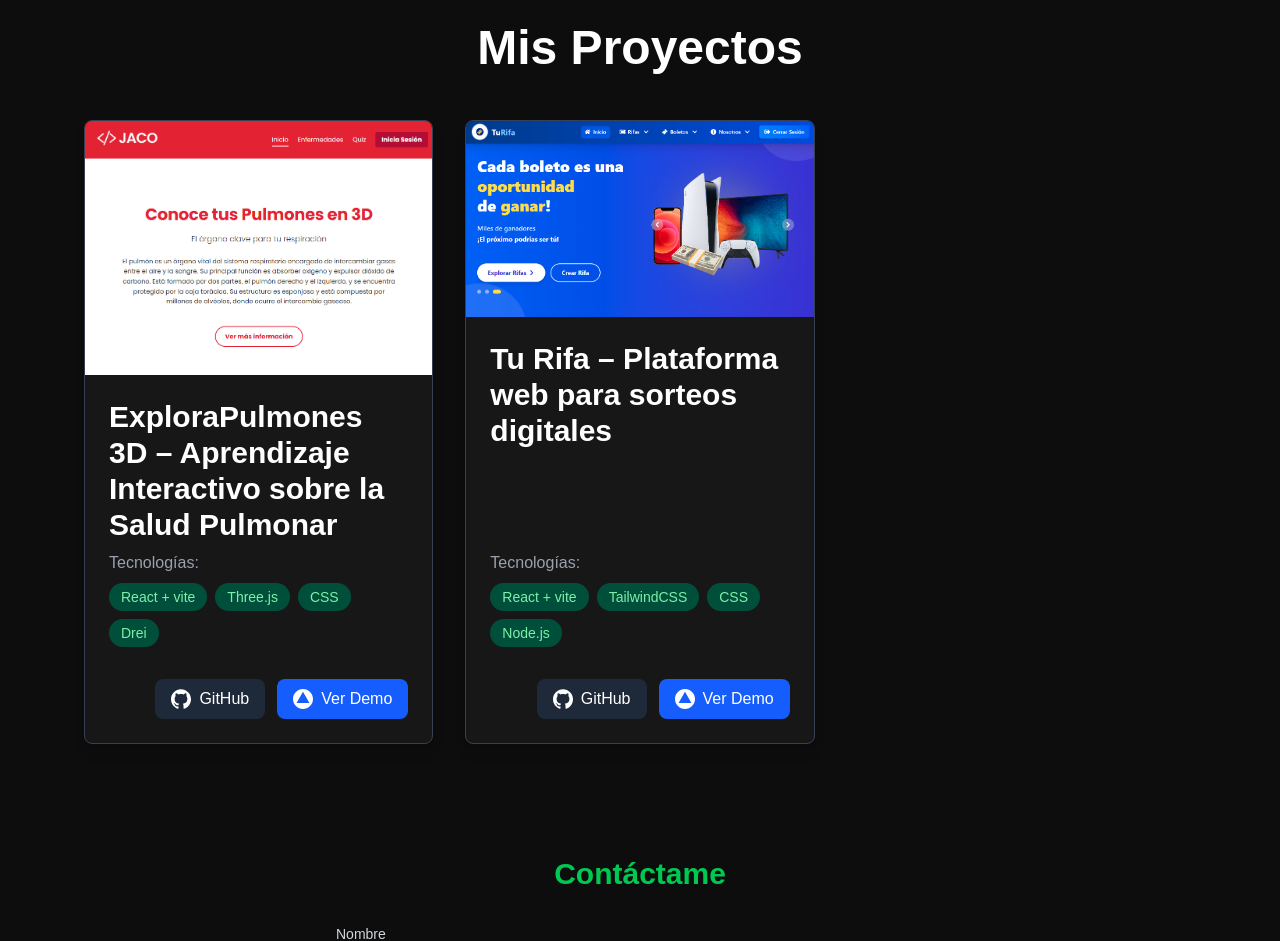
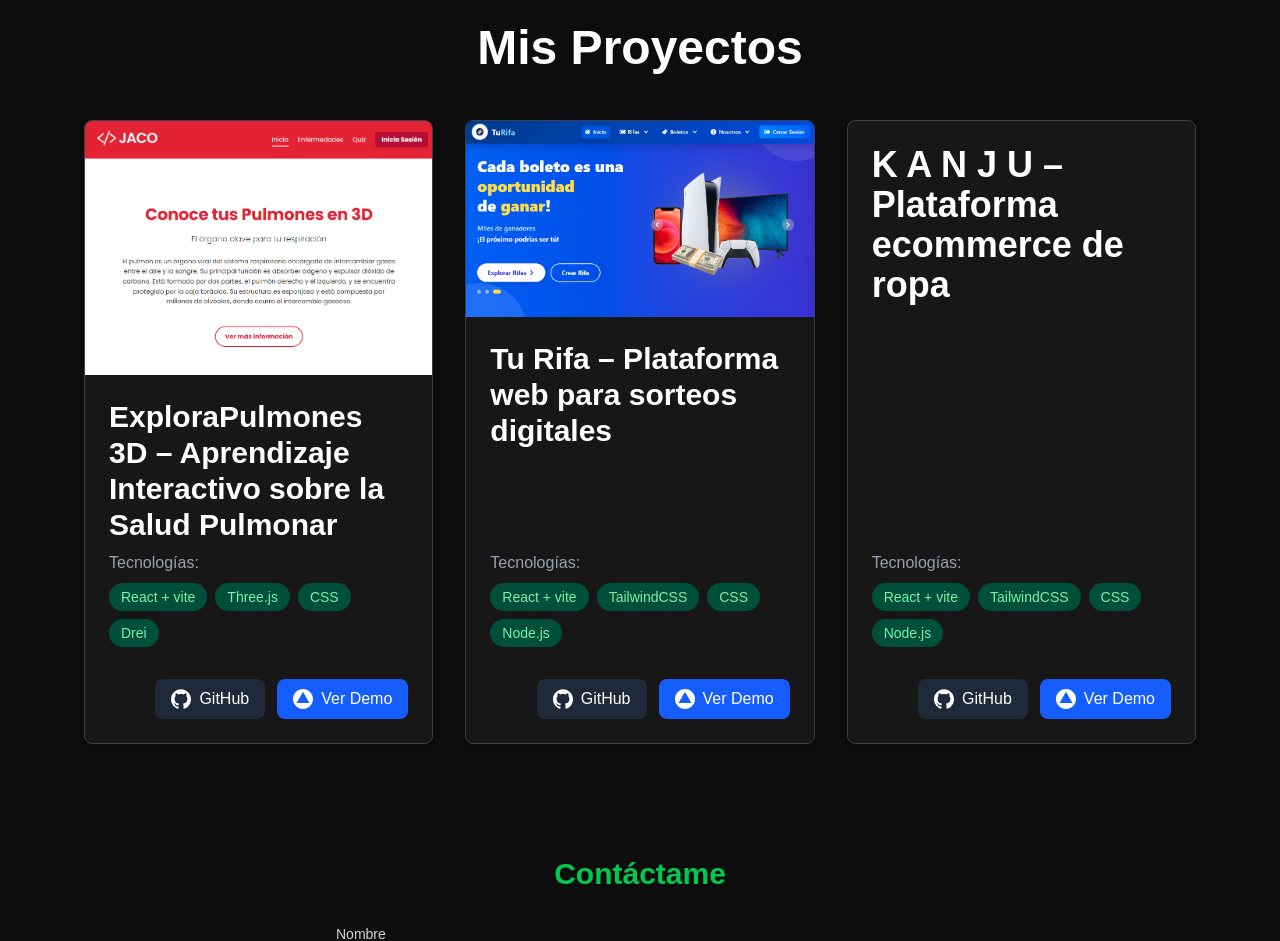
Before and after one commit to DavidGarzonDev/portafolio, a React (Vite) app: page / in a window 1280 px wide. Shown: the part 840-1781 px from the top of the page. Built offline with nearby package versions, Linux system fonts and the light colour scheme; no server answers.

Commit message:
añadiendo nuevo project

```diff
--- a/src/pages/Projects.jsx
+++ b/src/pages/Projects.jsx
@@ -27,6 +27,13 @@ const Projects = () => {
                     vercelLink="https://tu-rifa-h6e6.vercel.app"
                     technologies={["React + vite", "TailwindCSS", "CSS","Node.js"]}
                 />
+                <ProjectCard
+
+                    title="K A N J U – Plataforma ecommerce de ropa"
+                    githubLink="https://github.com/DavidGarzonDev/kanju"
+                    vercelLink="https://kanju.vercel.app"
+                    technologies={["React + vite", "TailwindCSS", "CSS","Node.js"]}
+                />
             </div>
         </main>
     );
```
